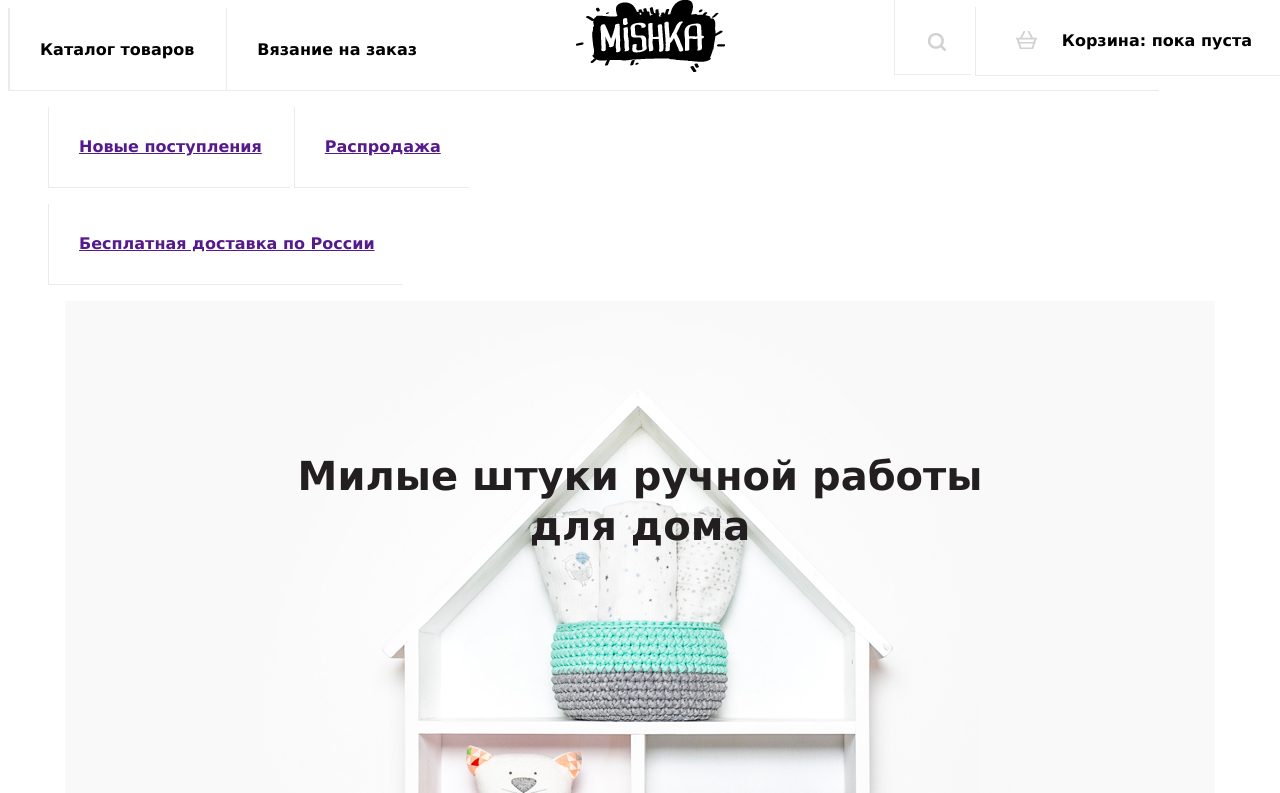
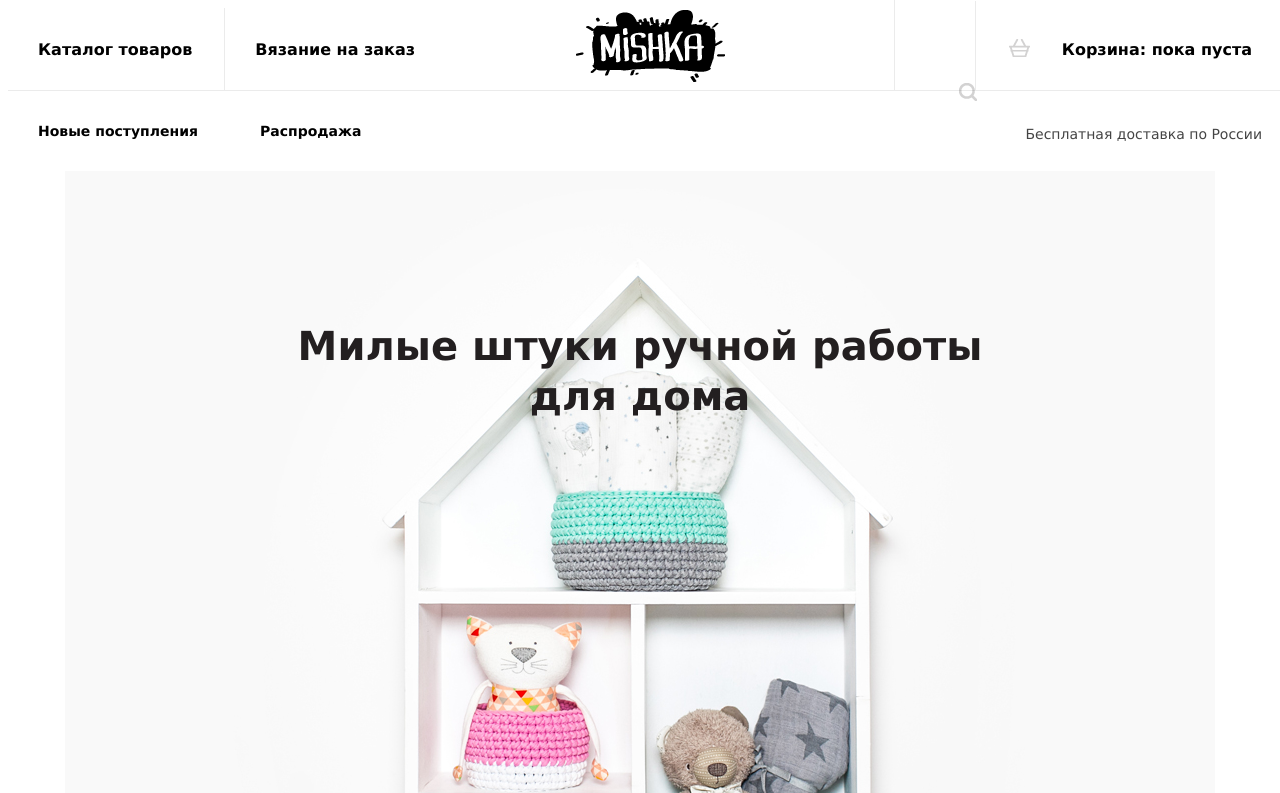
Before and after one commit to petrov6827/Mishka, a website: page index.html in a window 1280 px wide. Shown: the top 793 px of the page. Drawn offline with Linux system fonts and the light colour scheme; files whose address does not match are found by name.

Commit message:
v.desktop main

```diff
--- a/index.html
+++ b/index.html
@@ -30,21 +30,17 @@
 
                     <ul class="main-nav__items  right-column  clearfix">
                         <li class="main-nav__item  f"><a href=""><img class="main-nav__item-find" src="img/search.png">Поиск по сайту</a></li>
-                        <li class="main-nav__item"><a href="#"><img class="main-nav__item-cart" src="img/cart.png">Корзина: пока пуста</a></li>
+                        <li class="main-nav__item c"><a href="#"><img class="main-nav__item-cart" src="img/cart.png">Корзина: пока пуста</a></li>
                     </ul>
 
             </nav>
-            <div class="main-nav__items  main-nav__items-desktop">
-                        <ul>
+            <ul class="main-nav__items-desktop">
                             <li class="main-nav__item"><a href="">Новые поступления</a></li>
                             <li class="main-nav__item"><a href="">Распродажа</a></li>
-                        </ul>
-                        <ul>
-                            <li class="main-nav__item"><a href="">Бесплатная доставка по России</a></li>
-                        </ul>
-                    </div>
-
-
+                    </ul>
+                    <p class="dostavka">
+                            <a href="">Бесплатная доставка по России</a>
+                    </p>
 
         </header>
 
--- a/sass/items.scss
+++ b/sass/items.scss
@@ -177,5 +177,23 @@
     .zigzag-line {
         margin-bottom: 50px;
     }
+}
 
+//desktop
+@media (min-width: 1150px) {
+    .items__title {
+        line-height: 57px;
+    }
+
+    .items {
+        padding-left: 225px;
+        position: relative;
+    }
+
+    .items__top-sales {
+        display: inline-block;
+        position: absolute;
+        left: 30px;
+        top: 0;
+    }
 }
--- a/sass/page-header.scss
+++ b/sass/page-header.scss
@@ -14,6 +14,7 @@
 }
 
 .main-nav__item {
+    position: relative;
     list-style: none;
     text-decoration: none;
     font-size: 16px;
@@ -24,6 +25,7 @@
     padding: 28px;
     padding-left: 0;
     border-bottom: 1px solid #ebebeb;
+    padding-left: 30px;
 
     img {
         position: absolute;
@@ -62,8 +64,6 @@
     color: #000000;
 }
 
-
-
 @media (max-width: 767px) {
     .main-nav {
         margin: 0 auto;
@@ -71,17 +71,21 @@
     .page-header__logo-tablet,
     .left-column .main-nav__item:nth-child(3),
     .page-header__logo-desktop,
-    .main-nav__items-desktop {
+    .main-nav__items-desktop,
+    p.dostavka {
         display: none;
+        font-size: 0
     }
 
     .main-nav__item a {
         padding-left: 76px;
     }
+
 }
 
 //tablet
 @media (min-width: 768px) {
+
     .page-header__logo-tablet {
         margin-left: 50px;
         //margin-top: 20px;
@@ -99,12 +103,12 @@
     }
 
     .main-nav__item a {
-        padding-left: 30px;
+        position: relative;
     }
 
     .main-nav__item-find {
-        left: 80px;
-        top: 30px;
+        left: 50px;
+        top: -8px;
     }
 
     .right-column {
@@ -112,6 +116,8 @@
         top: 0;
         right: 0;
         min-width: 50%;
+        text-align: right;
+        border-bottom: none;
 
         .main-nav__item {
             border-bottom: 1px solid #ebebeb;
@@ -120,7 +126,6 @@
             padding-left: 30px;
             a {
                 padding-left: 56px;
-
             }
         }
     }
@@ -130,6 +135,7 @@
             border-bottom: none;
             padding-top: 30px;
         }
+
         .main-nav__item:nth-child(3) {
             font-size: 14px;
             text-align: right;
@@ -143,9 +149,8 @@
     }
 
     .main-nav__item-cart {
-        top: 28px;
-        margin-left: -30px;
-
+        top: -5px;
+        left: 49px;
     }
 
     .f {
@@ -153,16 +158,15 @@
         height: 18px;
         max-width: 18px;
         padding-left: 60px;
-
     }
 
     .page-header__logo,
     .page-header__logo-desktop,
-    .main-nav__items-desktop {
+    .main-nav__items-desktop,
+    .dostavka {
         display: none;
         margin-right: 10px;
     }
-
 }
 
 //desktop
@@ -177,16 +181,18 @@
         .main-nav__item:nth-child(3) {
             display: none;
         }
+        li:nth-child(2) {
+            border-left: 1px solid #ebebeb;
+        }
     }
 
     .page-header__logo-desktop {
         display: block;
         position: absolute;
         text-align: center;
-        top: 0;
+        top: 10px;
         left: 45%;
         margin-bottom: 3px;
-
     }
 
     .right-column {
@@ -206,17 +212,60 @@
     .main-nav,
     .main-nav__item {
         border-bottom: 1px solid #ebebeb;
-        border-left: 1px solid #ebebeb;
+    }
 
+    .f {
+        padding-top: 37px;
+        padding-bottom: 35px;
+    }
+
+    .c {
+        padding-top: 37px;
+        padding-bottom: 28px;
+        line-height: 24px;
+    }
+
+    .c a {
+        padding-top: 40px;
+        line-height: 24px;
+    }
+
+    .main-nav__item-find {
+        left: 80px;
+        top: 37px;
+    }
+
+    .main-nav__item-cart {
+        top: 36px;
     }
 
     .main-nav__items-desktop {
-        display: block;
-        border: none;
-        margin-left: 0;
-
-
+        display: inline-block;
+        padding-left: 0;
+        margin: 0 auto;
     }
 
+    .main-nav__items-desktop li {
+        border: none;
+        font-size: 14px;
+        a {
+            text-decoration: none;
+            color: #000000;
+        }
+    }
 
+    .dostavka {
+        display: inline-block;
+        float: right;
+        padding-top: 15px;
+        a {
+            font-weight: lighter;
+            text-decoration: none;
+            font-size: 14px;
+            line-height: 24px;
+            color: rgb(68,68,68);
+            font-family: "Verdana";
+            text-align: right;
+        }
+    }
 }
```
Also changed, not shown: css/items.css, css/page-header.css, css/style.css.
